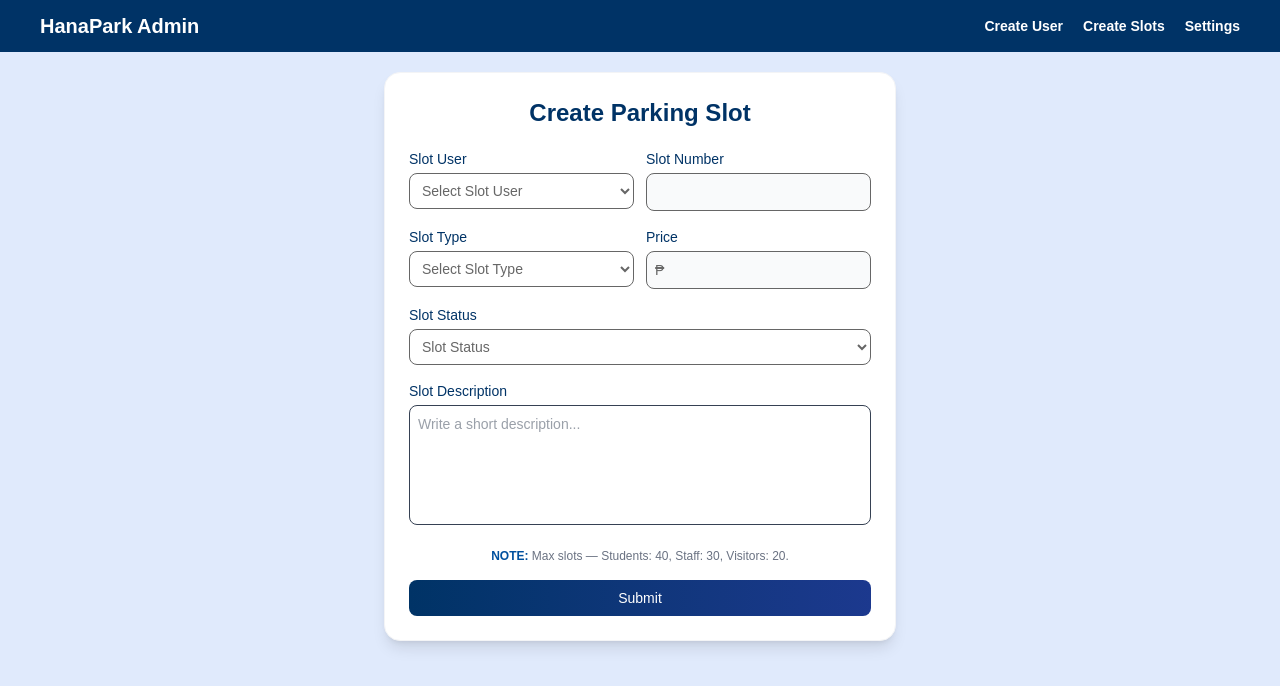
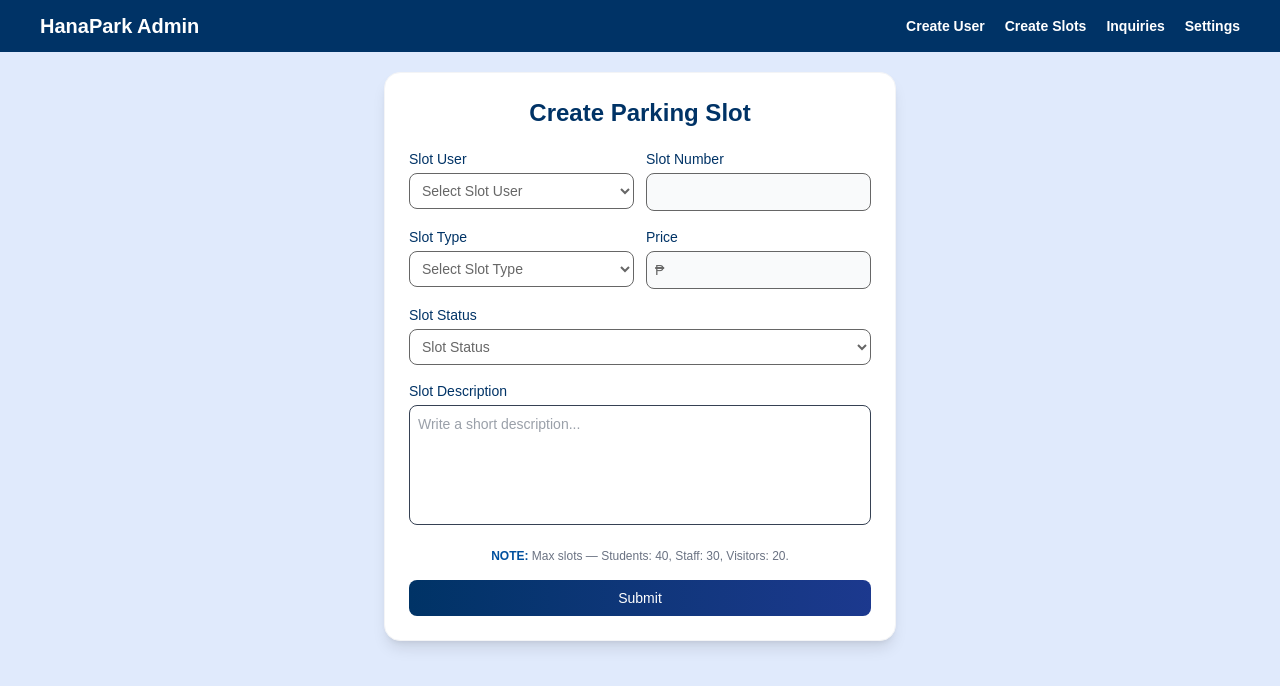
Before and after one commit to prodby-david/Capstone-Project-HanaPark-, a React (Vite) app in the folder client/: page /admin/slots in a window 1280 px wide. Shown: the top 686 px of the page. Built offline with nearby package versions, Linux system fonts and the light colour scheme; no server answers; sample sign-in values are in the browser's storage.

Commit message:
fix: remove the unused cancel button on pop up

```diff
--- a/client/src/components/forms/admin/adminSignInForm.jsx
+++ b/client/src/components/forms/admin/adminSignInForm.jsx
@@ -121,6 +121,7 @@ const AdminSignInForm = () => {
         type={popup.type}
         title={popup.title}
         message={popup.message}
+        showCancel={false}
         onClose={closePopup}
         onConfirm={
           popup.onConfirm
--- a/client/src/components/headers/adminHeader.jsx
+++ b/client/src/components/headers/adminHeader.jsx
@@ -86,6 +86,10 @@ const AdminHeader = () => {
             Create Slots
           </Link>
 
+          <Link to='/inquiries' className="hover:text-color-3 font-semibold">
+            Inquiries
+          </Link>
+
           <div className="relative" ref={dropdownRef}>
             <button
               onClick={() => setIsOpen(!isOpen)}
--- a/client/src/components/modals/passwordPrompt.jsx
+++ b/client/src/components/modals/passwordPrompt.jsx
@@ -97,6 +97,7 @@ const PasswordPrompt = () => {
         title={popup.title}
         message={popup.message}
         onClose={() => setPopup({ ...popup, show: false })}
+        showCancel={false}
         onConfirm={popup.onConfirm}
       />
     </>
```
